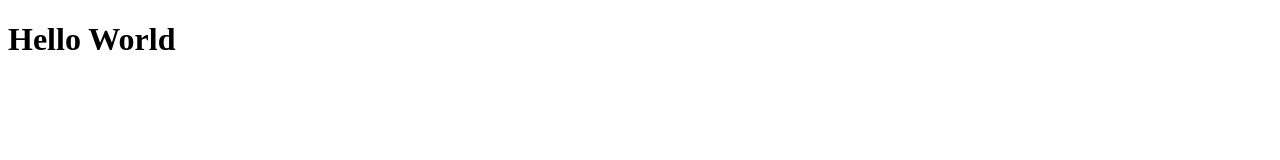
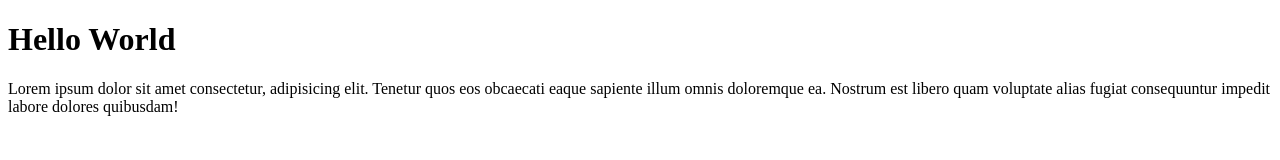
Before and after one commit to naufalrizri/git-test, a plain HTML site: page index.html in a window 1280 px wide. Drawn offline with Linux system fonts and the light colour scheme.

Commit message:
tambah paragraf

```diff
--- a/index.html
+++ b/index.html
@@ -8,5 +8,6 @@
 </head>
 <body>
     <h1>Hello World</h1>
+    <p>Lorem ipsum dolor sit amet consectetur, adipisicing elit. Tenetur quos eos obcaecati eaque sapiente illum omnis doloremque ea. Nostrum est libero quam voluptate alias fugiat consequuntur impedit labore dolores quibusdam!</p>
 </body>
 </html>
```
